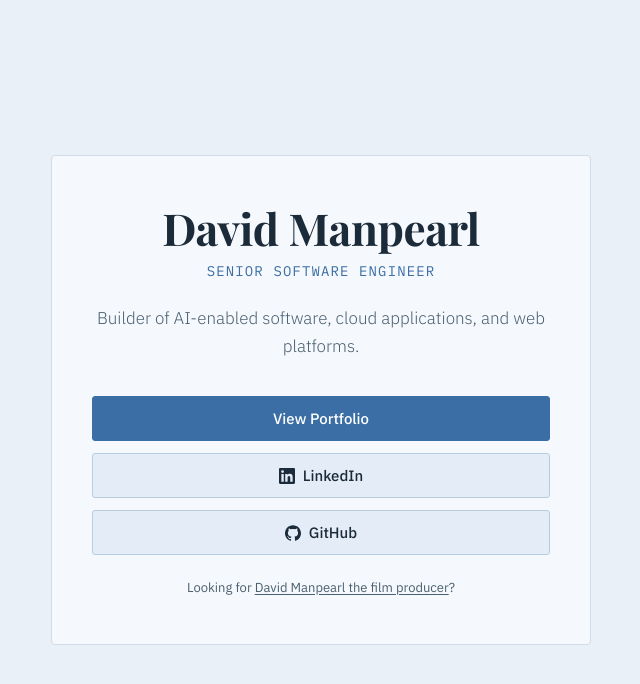
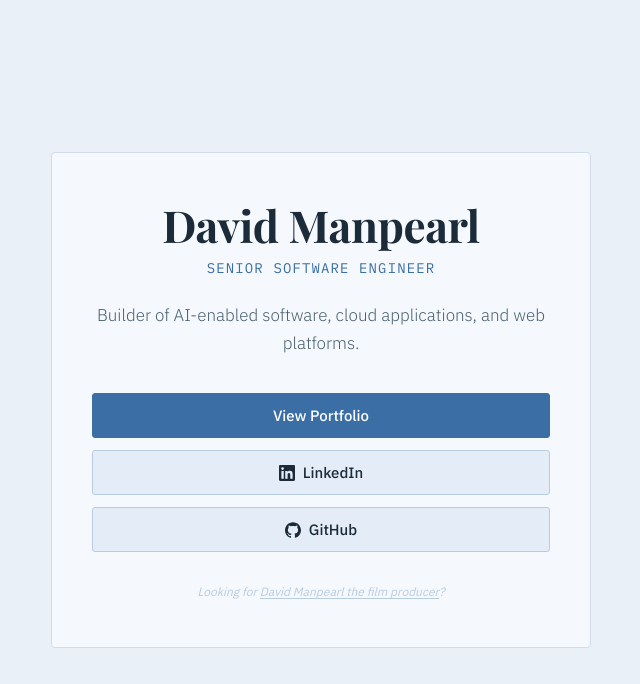
Before and after one commit to dmanpearl/manpearl-website, a plain HTML site: page index.html in a window 1280 px wide. Shown: the whole page, without its empty margins (319-959 px from the left). Drawn offline with nearby package versions, Linux system fonts and the light colour scheme.

Commit message:
style(disambiguation): add margin, reduce size, italic, and lighten color

```diff
--- a/style.css
+++ b/style.css
@@ -148,20 +148,21 @@ body {
 
 /* Disambiguation footer */
 .disambiguation {
-  margin-top: 1.5rem;
-  font-size: 0.8125rem;
-  color: var(--text-secondary);
+  margin-top: 2rem;
+  font-size: 0.75rem;
+  font-style: italic;
+  color: var(--btn-secondary-border);
   text-align: center;
 }
 
 .disambiguation a {
-  color: var(--text-secondary);
+  color: var(--btn-secondary-border);
   text-decoration: underline;
   text-underline-offset: 2px;
 }
 
 .disambiguation a:hover {
-  color: var(--text-primary);
+  color: var(--text-secondary);
 }
 
 /* Mobile */
```
